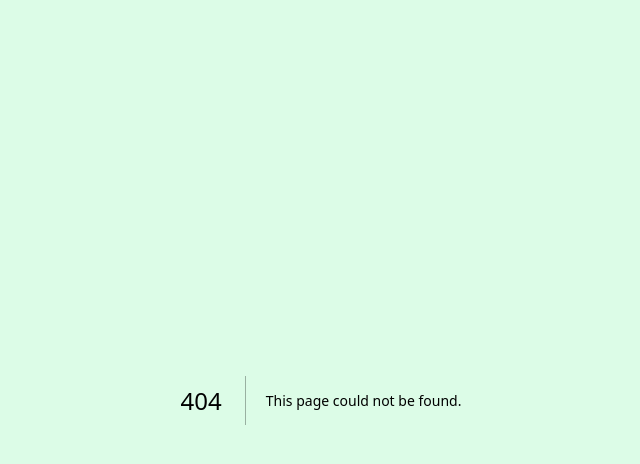
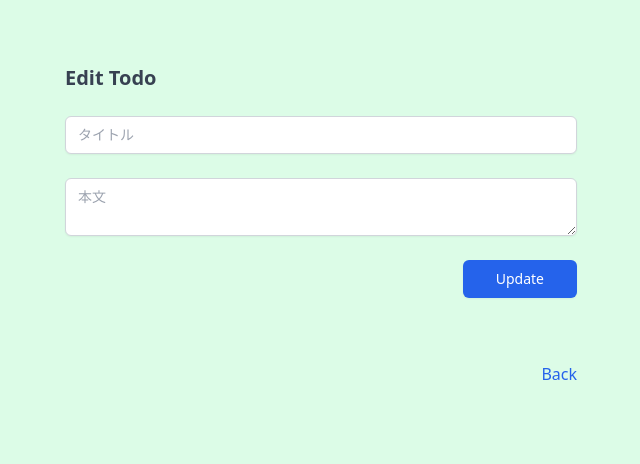
Before and after one commit to reckyy/todo-frontend-practice, a Next.js app: page /todos/1/edit in a window 1280 px wide. Before the commit this address had no page. Shown: the top 464 px of the page, without its empty margins (319-959 px from the left). Built offline with nearby package versions, Linux system fonts and the light colour scheme; no server answers.

Commit message:
⚡️ feat: edit, update機能

```diff
--- /dev/null
+++ b/components/EditTodoForm.tsx
@@ -0,0 +1,74 @@
+import { useEffect, useState } from 'react';
+import { useRouter } from 'next/router';
+import axios from 'axios';
+
+type EditTodoFormProps = {
+  id: number;
+};
+
+const EditTodoForm = ({id} : EditTodoFormProps) => {
+  const router = useRouter();
+  const [title, setTitle] = useState('');
+  const [content, setContent] = useState('');
+
+  useEffect(() => {
+    const fetchTodo = async () => {
+      try {
+        const res = await axios.get(`http://localhost:3000/todos/${id}`);
+
+        const { title, content } = res.data;
+        setTitle(title);
+        setContent(content);
+      } catch (err) {
+        console.log(err);
+      }
+    };
+
+    if (id) {
+      fetchTodo();
+    }
+  }, [id]);
+
+  const handleSubmit = async (e: React.FormEvent) => {
+    e.preventDefault();
+    try {
+      await axios.put(`http://localhost:3000/todos/${id}`, { todo: { title, content } });
+
+      router.push(`/todos/${id}`);
+    } catch (error) {
+      console.error(error);
+    }
+  };
+
+  return (
+    <div className="space-y-6 py-16">
+      <form
+        onSubmit={handleSubmit}
+        className="space-y-6"
+      >
+        <label className="block text-xl font-bold text-gray-700">Edit Todo</label>
+        <input
+          type="text"
+          value={title}
+          onChange={(e) => setTitle(e.target.value)}
+          placeholder="タイトル"
+          className="block w-full py-2 pl-3 pr-4 text-base border border-gray-300 rounded-md shadow-sm focus:outline-none focus:ring-gray-500 focus:border-gray-500 sm:text-sm"
+        />
+        <textarea
+          value={content}
+          onChange={(e) => setContent(e.target.value)}
+          placeholder="本文"
+          className="mt-1 block w-full border border-gray-300 rounded-md shadow-sm py-2 px-3 focus:outline-none focus:ring-gray-500 focus:border-gray-500 sm:text-sm"
+        />
+        <button
+          type="submit"
+          className="mt-3 ml-auto flex justify-center py-2 px-8 border border-transparent rounded-md shadow-sm text-sm font-medium text-white bg-blue-600 hover:bg-blue-700 focus:outline-none focus:ring-2 focus:ring-offset-2 focus:ring-blue-500"
+        >
+          Update
+        </button>
+      </form>
+    </div>
+  );
+};
+
+export default EditTodoForm;
--- /dev/null
+++ b/src/pages/todos/[id]/edit.tsx
@@ -0,0 +1,39 @@
+import { useRouter } from "next/router";
+import Link from "next/link";
+import EditTodoForm from "../../../../components/EditTodoForm";
+import { BallTriangle } from 'react-loader-spinner'
+
+const EditTodoPage = () => {
+  const router = useRouter();
+  const { id } = router.query;
+
+  if(!id){
+    <div className="flex justify-center items-center">
+      <BallTriangle
+        height={100}
+        width={100}
+        radius={5}
+        color="#4fa94d"
+        ariaLabel="ball-triangle-loading"
+        wrapperStyle={{}}
+        wrapperClass=""
+        visible={true}
+        />
+    </div>
+  }
+  return (
+    <div className="flex justify-center items-center">
+      <div className="flex flex-col w-3/4 max-w-lg">
+        <EditTodoForm id={parseInt(id as string)} />
+        <Link
+          href="/"
+          className="ml-auto font-medium text-blue-600 hover:bg-blue-300 focus:outline-none"
+        >
+          Back
+        </Link>
+      </div>
+    </div>
+  );
+};
+
+export default EditTodoPage;
--- a/src/pages/todos/[id]/index.tsx
+++ b/src/pages/todos/[id]/index.tsx
@@ -1,10 +1,10 @@
-import { useEffect, useState } from 'react';
-import { useRouter } from 'next/router';
-import axios from 'axios';
-import Link from 'next/link';
-import Todo from '../../../../components/Todo';
-import { TodoType } from '../../../../types/Todo';
-import { BallTriangle } from 'react-loader-spinner'
+import { useEffect, useState } from "react";
+import { useRouter } from "next/router";
+import axios from "axios";
+import Link from "next/link";
+import Todo from "../../../../components/Todo";
+import { TodoType } from "../../../../types/Todo";
+import { BallTriangle } from "react-loader-spinner";
 
 const TodoDetail = () => {
   const router = useRouter();
@@ -39,7 +39,7 @@ const TodoDetail = () => {
           wrapperStyle={{}}
           wrapperClass=""
           visible={true}
-          />
+        />
       </div>
     );
   }
@@ -50,6 +50,12 @@ const TodoDetail = () => {
         <label className="block text-xl font-bold text-gray-700">Todo</label>
         <Todo todo={todo} />
         <div className="flex justify-end">
+          <Link
+            href={`${id}/edit`}
+            className="mt-auto font-medium text-blue-600 hover:bg-blue-300 focus:outline-none mr-12"
+          >
+            Edit
+          </Link>
           <Link
             href="/"
             className="mt-auto font-medium text-blue-600 hover:bg-blue-300 focus:outline-none"
```
